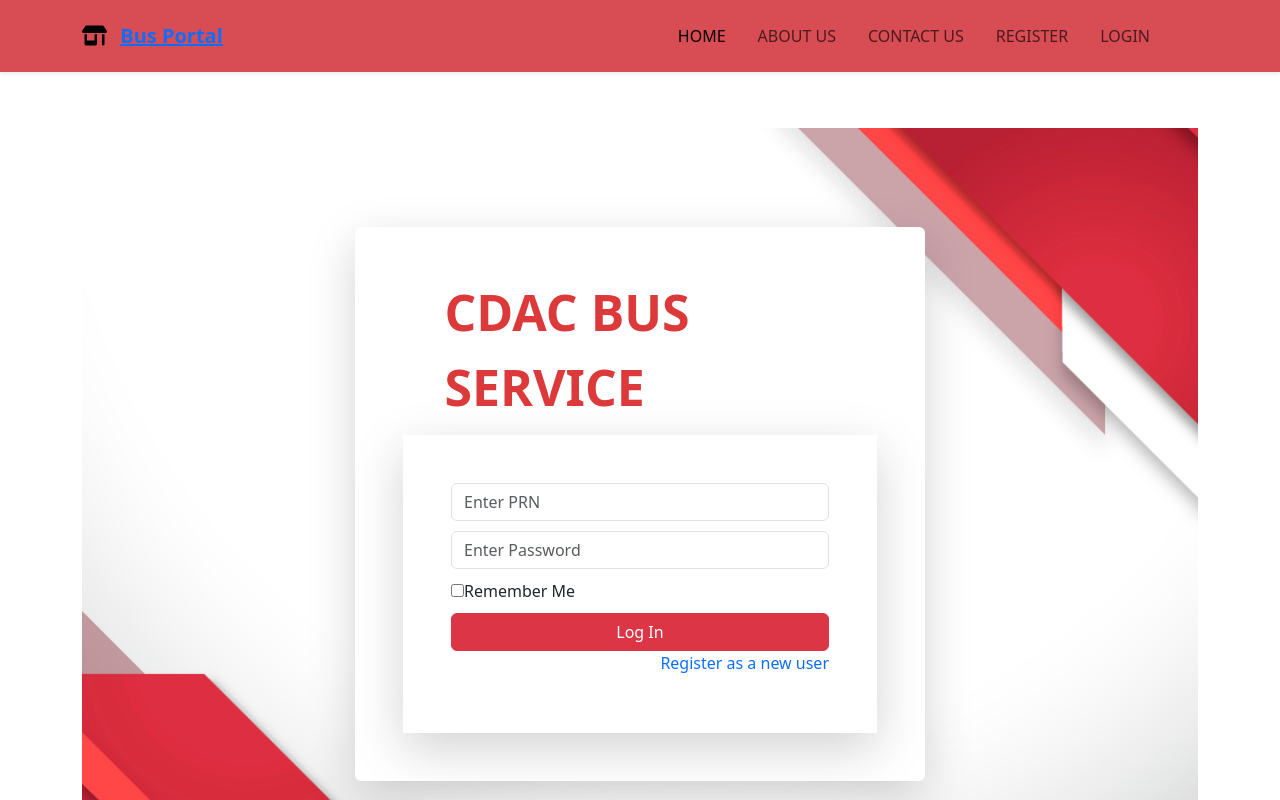
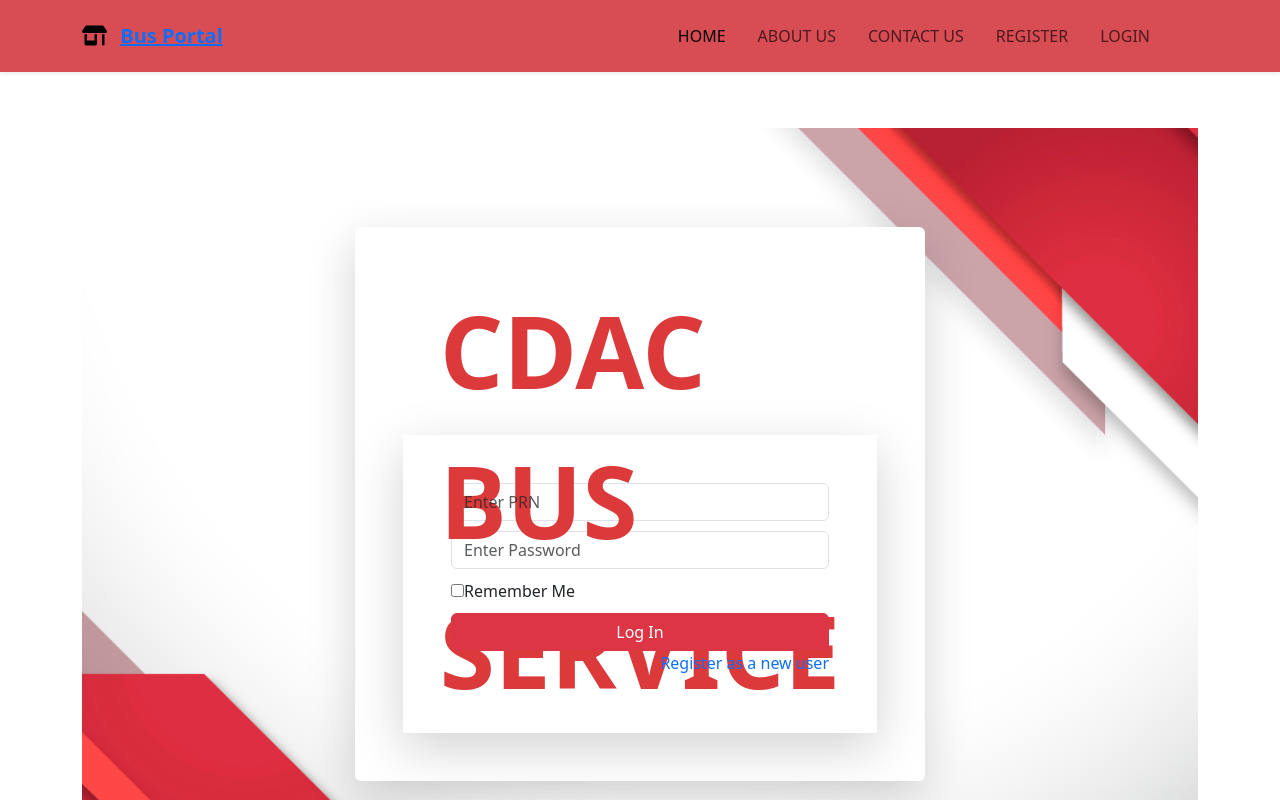
Before and after one commit to harsh12042000/college-bus, a React (Create React App) app in the folder busportal/: page /login in a window 1280 px wide. Shown: the top 800 px of the page. Built offline with nearby package versions, Linux system fonts and the light colour scheme.

Commit message:
New change

```diff
--- a/busportal/src/Components/Account/Login.js
+++ b/busportal/src/Components/Account/Login.js
@@ -3,7 +3,7 @@
 const Login = () => {
   return (
     <div className="container">
-      <main className="account-pages" style={{margin:"5% 0 2% 0"}}>
+      <main className="account-pages" style={{ margin: "5% 0 2% 0" }}>
         <form>
           <div
             className="row justify-content-center align-items-center mb-1"
@@ -17,7 +17,7 @@
                 >
                   <p
                     style={{
-                    fontSize: 50,
+                      fontSize: 100,
                       fontWeight: "bolder",
                       color: "rgb(220, 58, 58)",
                     }}
```
Lines whose indentation alone changed are shown as unchanged.
